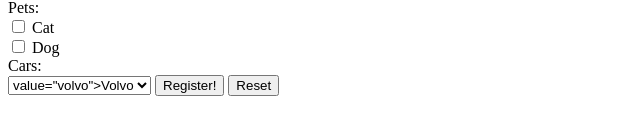
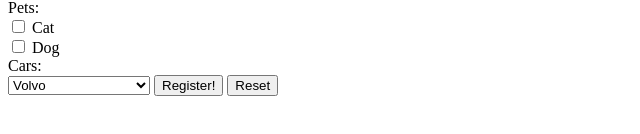
Before and after one commit to AalishanJ/aalishanj.github.io, a plain HTML site: page register.html in a window 1280 px wide. Shown: the part 262-396 px from the top of the page, 0-640 px from the left. Drawn offline with Linux system fonts and the light colour scheme.

Commit message:
FormTest

```diff
--- a/register.html
+++ b/register.html
@@ -21,7 +21,7 @@
 	<input type="checkbox"> Dog<br>
 	Cars: <br>
 	<select>
-		<option> value="volvo">Volvo</option>
+		<option> Volvo</option>
 		<option> value="Audi">Audi</option>
 		<option> value="Tesla">Tesla</option>
 	</select>
```
